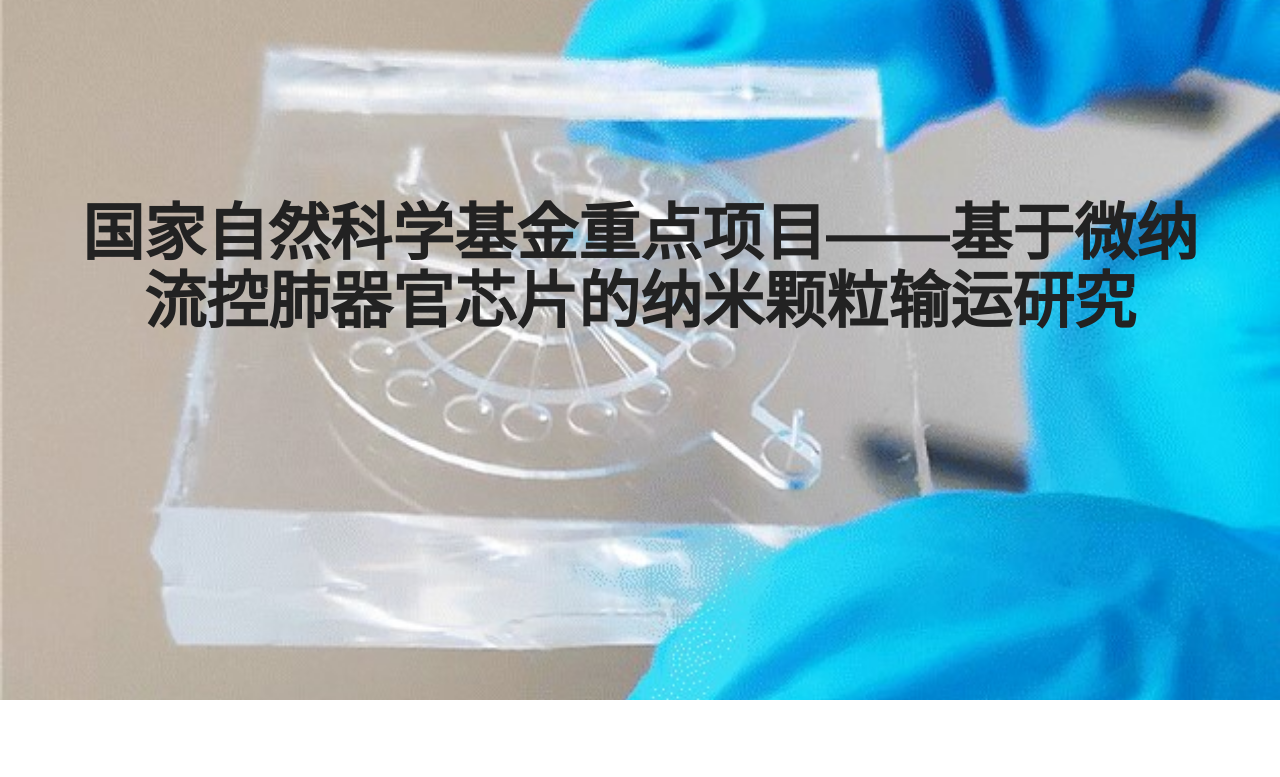
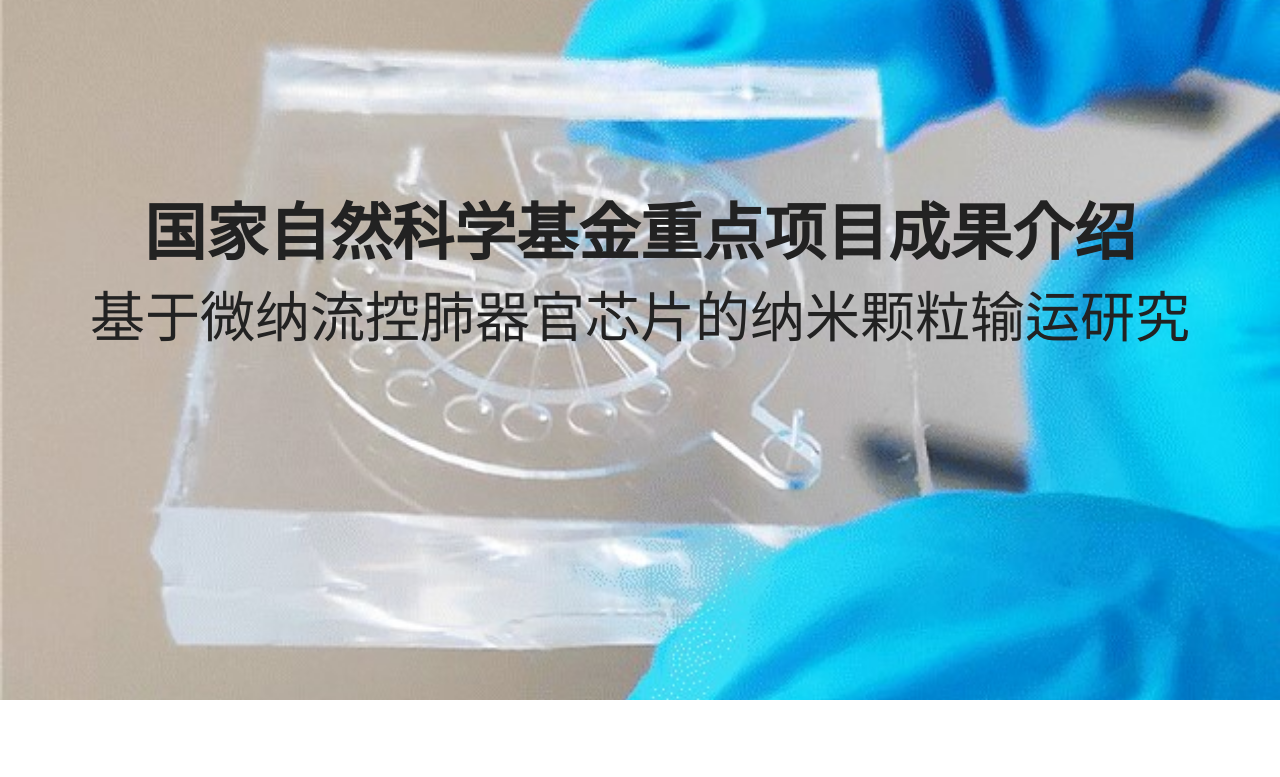
Before and after one commit to shuhaom/labMNFM, a plain HTML site: page index.html in a window 1280 px wide. Shown: the top 777 px of the page. Drawn offline with Linux system fonts and the light colour scheme.

Commit message:
Add files via upload

```diff
--- a/css/style.css
+++ b/css/style.css
@@ -56,8 +56,9 @@ body {
 }
 
 #headerwrap h1 {
-	font-weight: 100;
-	font-size: 70px;
+  color: #222;
+  font-size: 55px;
+  font-weight: 550;
 }
 
 #headerwrap h2 {
--- a/index.html
+++ b/index.html
@@ -41,7 +41,8 @@
   <div id="headerwrap">
     <div class="container">
       <div class="row">
-        <h2>国家自然科学基金重点项目——基于微纳流控肺器官芯片的纳米颗粒输运研究</h2>
+        <h2>国家自然科学基金重点项目成果介绍</h2>
+        <h1>基于微纳流控肺器官芯片的纳米颗粒输运研究</h1>
         <br/><br/>
 
       </div>
```
